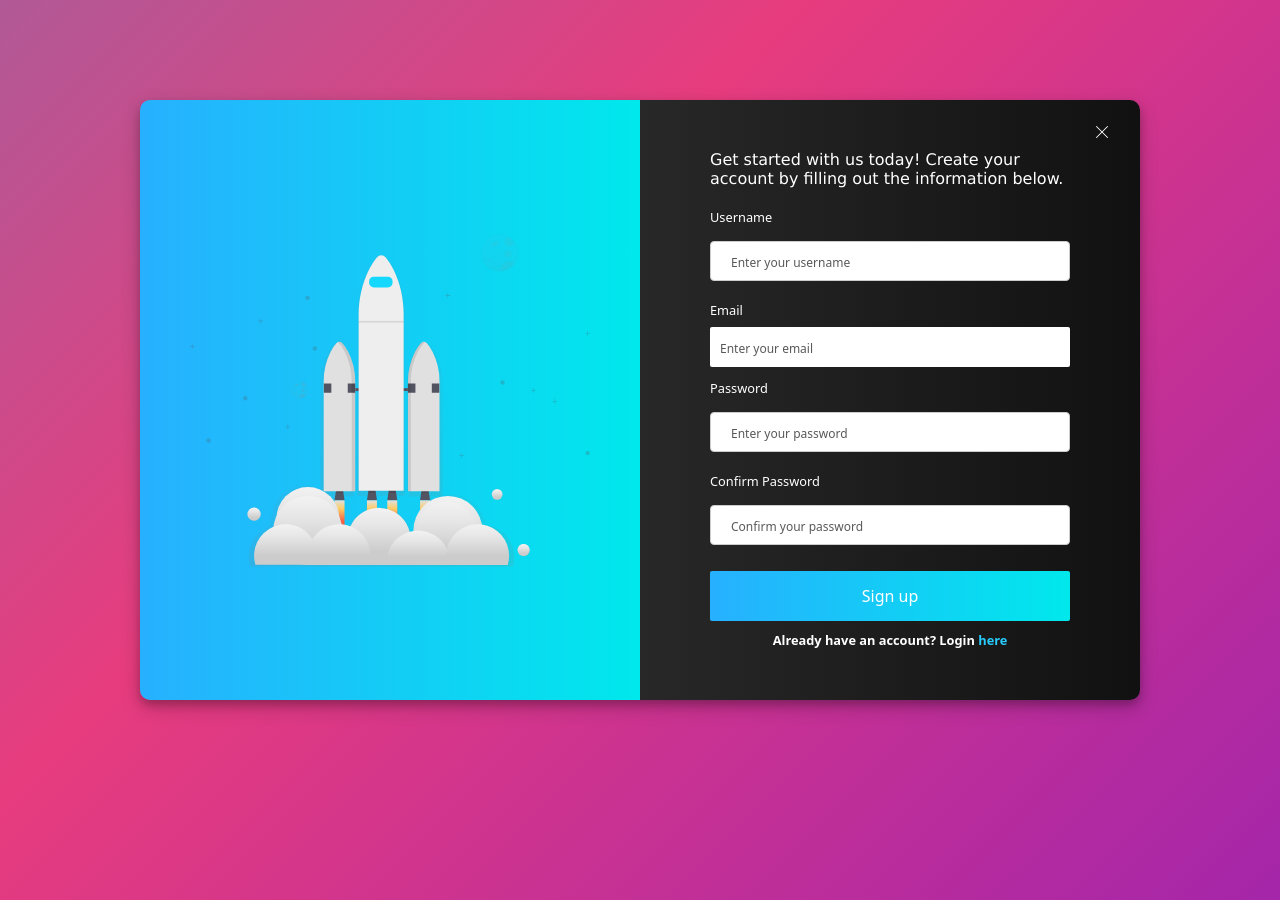
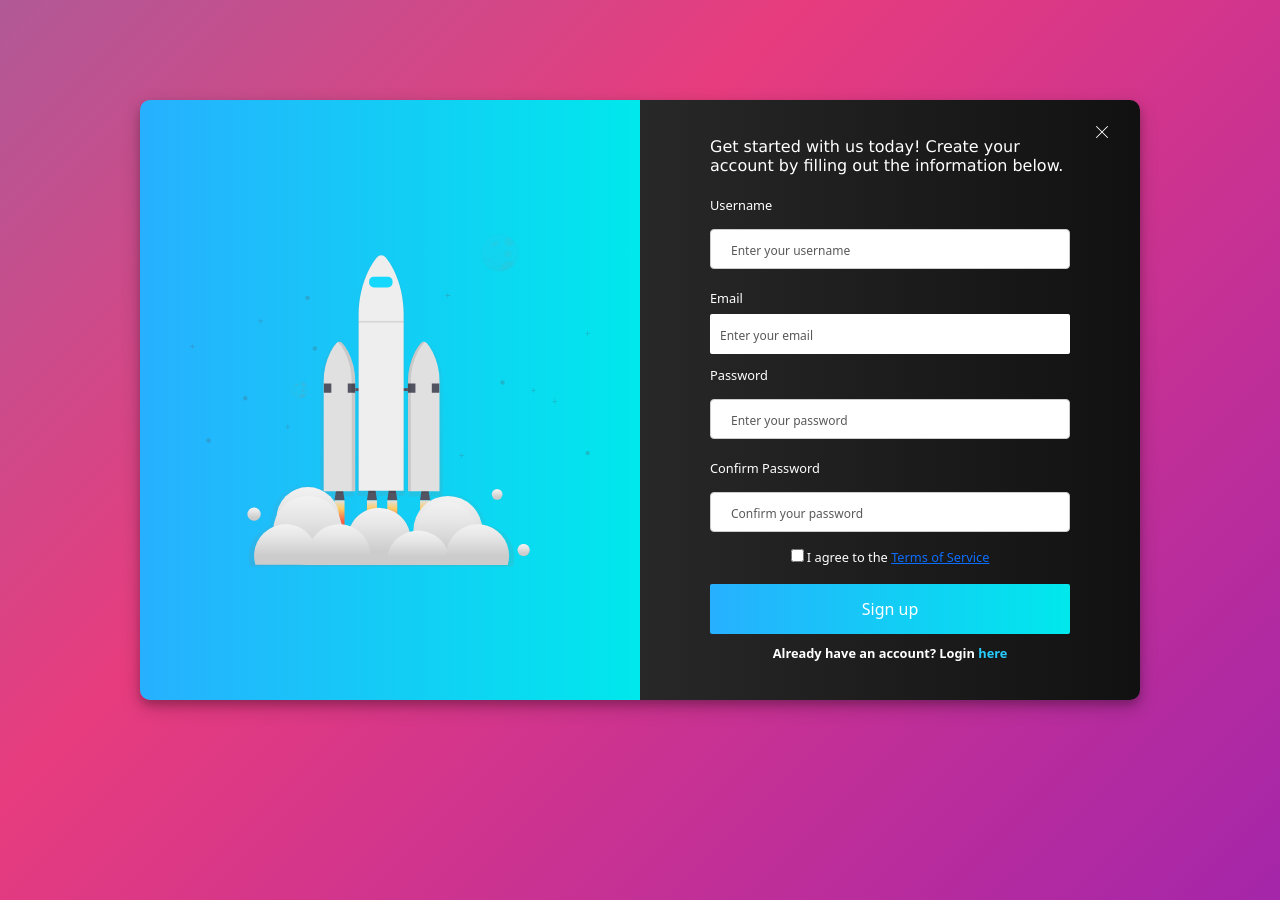
Before and after one commit to ido106/Chatiz-Browser, a React (Create React App) app in the folder Advanced2/web_app/: page / in a window 1280 px wide. Built offline with nearby package versions, Linux system fonts and the light colour scheme.

Commit message:
added agree to Terms of Service checkbox

```diff
--- a/Advanced2/web_app/src/components/SignUp/FormSignup.js
+++ b/Advanced2/web_app/src/components/SignUp/FormSignup.js
@@ -65,12 +65,17 @@ const FormSignup = ({ submitForm }) => {
           />
           {errors.password2 && <p>{errors.password2}</p>}
         </div>
+        <label className="form-label">
+        <input type="checkbox"></input>
+         &nbsp;I agree to the <a href="https://www.youtube.com/watch?v=dQw4w9WgXcQ">Terms of Service</a>
+        </label>
         <button className="form-input-btn" type="submit">
           Sign up
         </button>
         <span className="form-input-login">
           Already have an account? Login <Link to="/login">here</Link>
         </span>
+
       </form>
     </div>
   );
```
